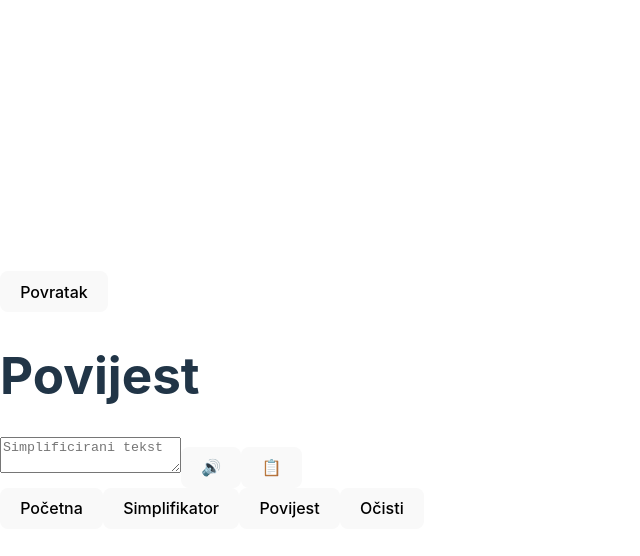
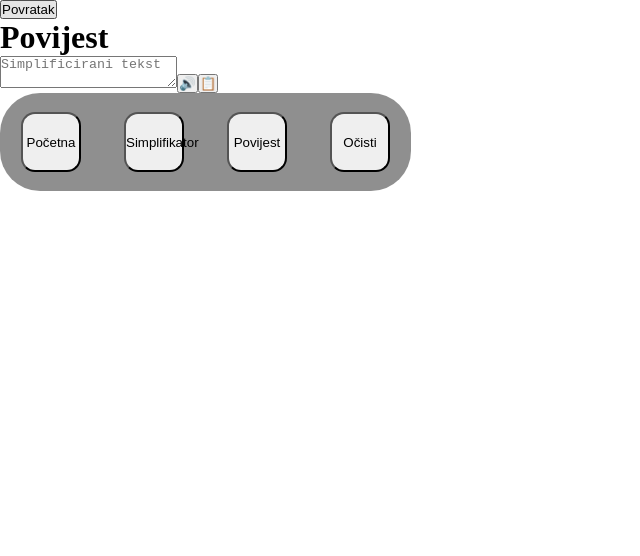
Before and after one commit to PatrikBanko/Diplomski_Simplyo, a React (Vite) app: page /povijest in a window 1280 px wide. Shown: the top 556 px of the page, without its empty margins (0-640 px from the left). Built offline with nearby package versions, Linux system fonts and the light colour scheme.

Commit message:
Navigacija Component v1

```diff
--- a/src/components/Navigacija.tsx
+++ b/src/components/Navigacija.tsx
@@ -1,4 +1,5 @@
 import { Outlet, Link, NavLink } from "react-router-dom";
+import '../styles/Navigacija.css';
 
 
 export default function Navigacija() {
@@ -6,18 +7,18 @@ export default function Navigacija() {
         <div className="navigacija">
 
             <Link to={'/'}>
-                <button>Početna</button>
+                <button className="btn pocetna">Početna</button>
             </Link>
 
             <Link to={'/simplifikator/'}>
-                <button>Simplifikator</button>
+                <button className="btn simplifikator">Simplifikator</button>
             </Link>
 
             <Link to={'/povijest/'}>
-                <button>Povijest</button>
+                <button className="btn povijest">Povijest</button>
             </Link>
 
-            <button>Očisti</button>
+            <button className="btn ocisti">Očisti</button>
         </div>
     );
 }
--- a/src/index.css
+++ b/src/index.css
@@ -1,4 +1,17 @@
-:root {
+* {
+  margin: 0;
+  padding: 0;
+}
+
+/* body {
+  background-image: url("./assets/iPad.png");
+  height: 100dvh;
+  background-size: cover;
+  background-position: center;
+  background-repeat: no-repeat;
+} */
+
+/* :root {
   font-family: Inter, system-ui, Avenir, Helvetica, Arial, sans-serif;
   line-height: 1.5;
   font-weight: 400;
@@ -70,4 +83,4 @@ button:focus-visible {
   button {
     background-color: #f9f9f9;
   }
-}
+} */
--- a/src/pages/Pocetna.tsx
+++ b/src/pages/Pocetna.tsx
@@ -1,4 +1,5 @@
 import { Outlet, Link } from "react-router-dom";
+import '../styles/Pocetna.css';
 
 
 function Pocetna() {
--- a/src/pages/Simplifikator.tsx
+++ b/src/pages/Simplifikator.tsx
@@ -12,16 +12,16 @@ export default function Simplifikator() {
             <Link to={'/'}><button>Povratak</button></Link>
 
             <h1>Simplifikator</h1>
-            <div className="razina-simplifikacije">
+            <div className="simplifikator-razina-simplifikacije">
                 <RazinaSimplifikacije />
             </div>
 
-            <div className="ulaz-izlaz">
+            <div className="simplifikator-ulaz-izlaz">
                 <UlazniTekst />
                 <IzlazniTekst />
             </div>
 
-            <div className="navigacija">
+            <div className="simplifikator-navigacija">
                 <Navigacija />
             </div>
 
--- /dev/null
+++ b/src/styles/Navigacija.css
@@ -0,0 +1,19 @@
+.navigacija {
+    background: rgba(0, 0, 0, 0.44);
+    width: 369px;
+    max-height: 98px;
+    border-radius: 40px;
+
+    display: flex;
+    align-items: center;
+    padding: 19px 21px 19px 21px;
+    justify-content: space-between;
+}
+
+
+.btn {
+    width: 60px;
+    height: 60px;
+    border-radius: 14px;
+
+}
--- /dev/null
+++ b/src/styles/Pocetna.css
@@ -0,0 +1 @@
+/* Lokalni stilovi za Pocetna.tsx */
```
Also changed, not shown: src/assets/iPad.png (added).
